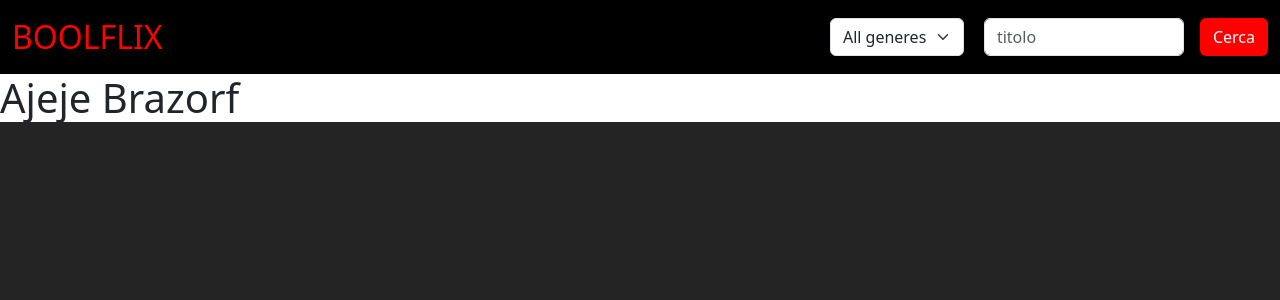
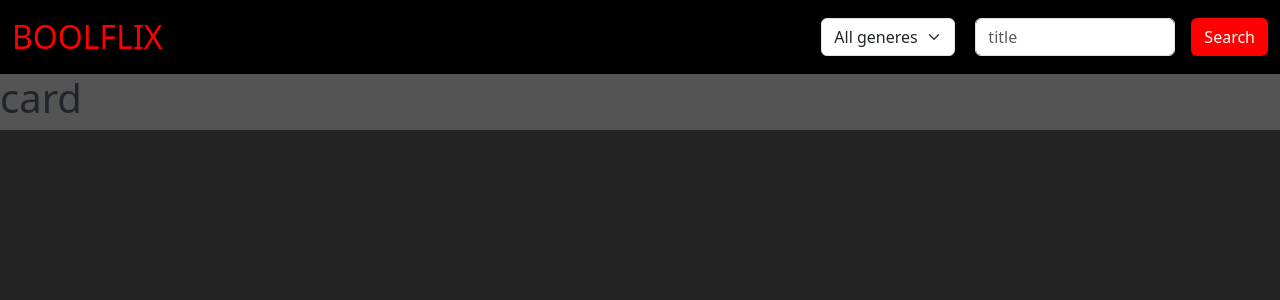
Before and after one commit to CarloDettori/react-boolflix, a React (Vite) app: page / in a window 1280 px wide. Shown: the top 300 px of the page. Built offline with nearby package versions, Linux system fonts and the light colour scheme.

Commit message:
main scafolding

```diff
--- a/src/App.css
+++ b/src/App.css
@@ -25,3 +25,7 @@
   background-color: #ff0000;
   color: white
 }
+
+main {
+  background-color: #545454;
+}
--- a/src/App.jsx
+++ b/src/App.jsx
@@ -1,5 +1,6 @@
 import './App.css'
 import HeaderComponent from './components/HeaderComponent'
+import MainComponent from './components/MainComponent'
 
 function App() {
 
@@ -7,7 +8,7 @@ function App() {
   return (
     <>
       <HeaderComponent />
-      <h1>Ajeje Brazorf</h1>
+      <MainComponent />
     </>
   )
 }
--- a/src/components/CardComponent.jsx
+++ b/src/components/CardComponent.jsx
@@ -0,0 +1,7 @@
+function CardComponent() {
+    return <h1>card</h1>
+
+
+}
+
+export default CardComponent;
--- a/src/components/HeaderComponent.jsx
+++ b/src/components/HeaderComponent.jsx
@@ -10,16 +10,16 @@ function HeaderComponent() {
                         <span className="navbar-toggler-icon"></span>
                     </button>
                     <div className="d-flex">
-                        <select id="genere-filter" className="form-select" aria-label="Default select example">
-                            <option selected>All generes</option>
+                        <select id="genere-filter" className="form-select" aria-label="Default select example" defaultValue="All generes">
+                            <option value="all-generes">All generes</option>
                             <option value="1">Thriller</option>
                             <option value="2">Horror</option>
                             <option value="3">Comedy</option>
                         </select>
                         <div className="collapse navbar-collapse" id="navbarSupportedContent">
                             <form className="d-flex" role="search">
-                                <input id="search-bar" className="form-control me-3" type="search" placeholder="titolo" aria-label="Search" />
-                                <button id="search-button" className="btn" type="submit">Cerca</button>
+                                <input id="search-bar" className="form-control me-3" type="search" placeholder="title" aria-label="Search" />
+                                <button id="search-button" className="btn" type="submit">Search</button>
                             </form>
                         </div>
                     </div>
--- a/src/components/MainComponent.jsx
+++ b/src/components/MainComponent.jsx
@@ -0,0 +1,11 @@
+import RowComponent from "./RowComponent";
+
+function MainComponent() {
+    return (
+        <main>
+            <RowComponent />
+        </main>
+    )
+}
+
+export default MainComponent;
--- a/src/components/RowComponent.jsx
+++ b/src/components/RowComponent.jsx
@@ -0,0 +1,16 @@
+import CardComponent from "./CardComponent";
+
+function RowComponent() {
+    return (
+        <div className="Row">
+            <div className="d-flex flex-wrap">
+
+                <CardComponent />
+
+
+            </div>
+        </div>
+    )
+}
+
+export default RowComponent;
```
